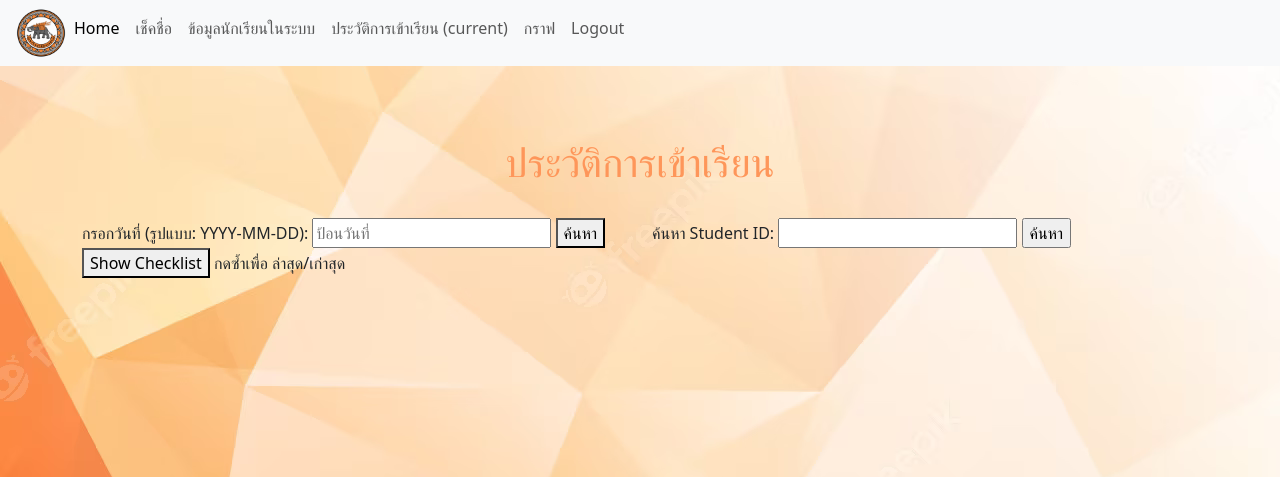
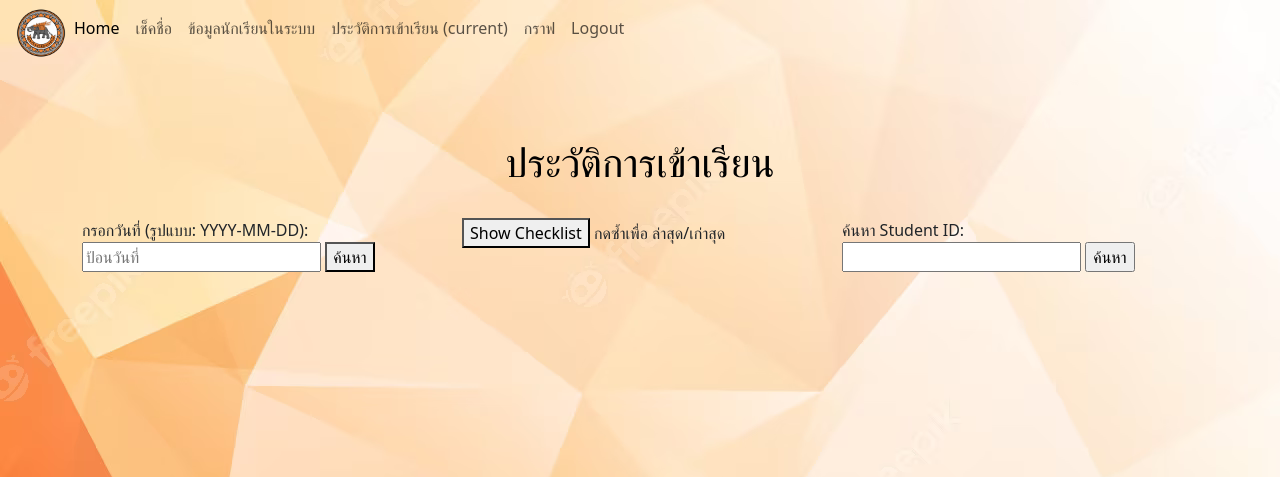
Before and after one commit to ktrakunlertrat/libechatbot, a PHP site: page /show_history.php in a window 1280 px wide. Shown: the top 477 px of the page. Run offline with PHP 8.4, Linux system fonts and the light colour scheme; a user stored in the database is signed in; data comes from the database, SQL or seed files in the repository; some libraries are stand-ins or nearby versions.

Commit message:
hotfix
ปรับปรุงหน้าเว็บ design เพิ่ม grid
ปรับปรุงสี
แก้ไข สีของพื้นหลัง
เพิ่มสีขอบตาราง

```diff
--- a/login.php
+++ b/login.php
@@ -8,7 +8,7 @@
 
 
 
-        <nav class= " navbar navbar-expand-lg navbar-light bg-light">
+        <nav class= " navbar navbar-expand-lg">
             <a class="navbar-brand" href="#"></a>
             <button class="navbar-toggler" type="button" data-toggle="collapse" data-target="#navbarNavAltMarkup" aria-controls="navbarNavAltMarkup" aria-expanded="false" aria-label="Toggle navigation">
               <span class="navbar-toggler-icon"></span>
--- a/show_chart.php
+++ b/show_chart.php
@@ -24,7 +24,7 @@
 
 
 
-        <nav class= " navbar navbar-expand-lg navbar-light bg-light">
+        <nav class= " navbar navbar-expand-lg">
             <a class="navbar-brand" href="#"></a>
             <button class="navbar-toggler" type="button" data-toggle="collapse" data-target="#navbarNavAltMarkup" aria-controls="navbarNavAltMarkup" aria-expanded="false" aria-label="Toggle navigation">
               <span class="navbar-toggler-icon"></span>
--- a/show_history.php
+++ b/show_history.php
@@ -28,7 +28,7 @@ error_reporting(1);
 
         <link href="https://cdn.jsdelivr.net/npm/bootstrap@5.3.1/dist/css/bootstrap.min.css" rel="stylesheet" integrity="sha384-4bw+/aepP/YC94hEpVNVgiZdgIC5+VKNBQNGCHeKRQN+PtmoHDEXuppvnDJzQIu9" crossorigin="anonymous">
 
-        <nav class= " navbar navbar-expand-lg navbar-light bg-light">
+        <nav class= " navbar navbar-expand-lg">
             <a class="navbar-brand" href="#"></a>
             <button class="navbar-toggler" type="button" data-toggle="collapse" data-target="#navbarNavAltMarkup" aria-controls="navbarNavAltMarkup" aria-expanded="false" aria-label="Toggle navigation">
               <span class="navbar-toggler-icon"></span>
@@ -66,14 +66,14 @@ error_reporting(1);
         <div class="row justify-content-md-center">
             <div class="container py-5">   <br>
                     <div class="col-md-auto">
-                        <h1 class="text-center" style="color: #fe965a;">ประวัติการเข้าเรียน</h1><br>
+                        <h1 class="text-center" style="color: black;">ประวัติการเข้าเรียน</h1><br>
                     </div>
 
 
 
                     <div class="container">
   <div class="row">
-        <div class="col-md-6">
+    <div class="col">
        <!-- ส่วนของแนวคอลัมที่ 1 -->
 
        <form method="post" action="<?php echo $_SERVER['PHP_SELF']; ?>">
@@ -82,11 +82,6 @@ error_reporting(1);
 
         <button type="submit">ค้นหา</button>
     </form>
-
-
-
-
-
             <?php
               if ($_SERVER["REQUEST_METHOD"] == "POST") {
                 // รับค่าวันที่จากแบบฟอร์ม
@@ -131,15 +126,9 @@ error_reporting(1);
             }
                 ?>
 
+    </div>
 
-
-
-
-
-
-
-        </div>
-         <div class="col-md-6">
+    <div class="col order-5">
       <!-- ส่วนของแนวคอลัมที่ 2 -->
                                 <form method="post" action="">
                             <label for="student_id">ค้นหา Student ID:</label>
@@ -172,11 +161,8 @@ error_reporting(1);
                                     }
                                 }
                             ?>
-
-
     </div>
-
-        <div class="col-md-4">
+    <div class="col order-1">
       <!-- ส่วนของแนวคอลัมที่ 3 -->
                                 <button id="showChecklistButton">Show Checklist</button> กดซ้ำเพื่อ ล่าสุด/เก่าสุด
                         <table class="table" id="checklistTable" style="display: none;">
@@ -240,9 +226,8 @@ error_reporting(1);
                                 }
                             });
                         </script>
-
+    </div>
+  </div>
 </div>
 
-
-    </div>
 </html>
--- a/stu_addform.php
+++ b/stu_addform.php
@@ -14,7 +14,7 @@ $conn = createDBConnection();
 
 
 
-        <nav class= " navbar navbar-expand-lg navbar-light bg-light">
+        <nav class= " navbar navbar-expand-lg">
             <a class="navbar-brand" href="#"></a>
             <button class="navbar-toggler" type="button" data-toggle="collapse" data-target="#navbarNavAltMarkup" aria-controls="navbarNavAltMarkup" aria-expanded="false" aria-label="Toggle navigation">
               <span class="navbar-toggler-icon"></span>
--- a/stu_editform.php
+++ b/stu_editform.php
@@ -14,7 +14,7 @@ $conn = createDBConnection();
 
 
 
-        <nav class= " navbar navbar-expand-lg navbar-light bg-light">
+        <nav class= " navbar navbar-expand-lg">
             <a class="navbar-brand" href="#"></a>
             <button class="navbar-toggler" type="button" data-toggle="collapse" data-target="#navbarNavAltMarkup" aria-controls="navbarNavAltMarkup" aria-expanded="false" aria-label="Toggle navigation">
               <span class="navbar-toggler-icon"></span>
```
Also changed, not shown: Scanner.php (+10 -4 lines), index.php (+1 -6 lines), show_stu.php (+25 -19 lines). Lines whose indentation alone changed are shown as unchanged.
